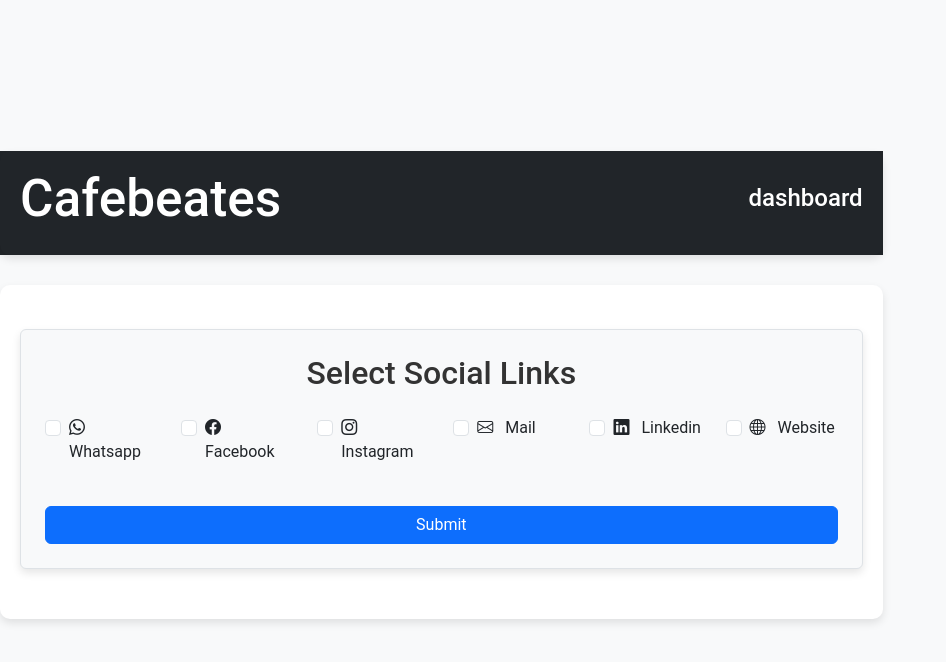
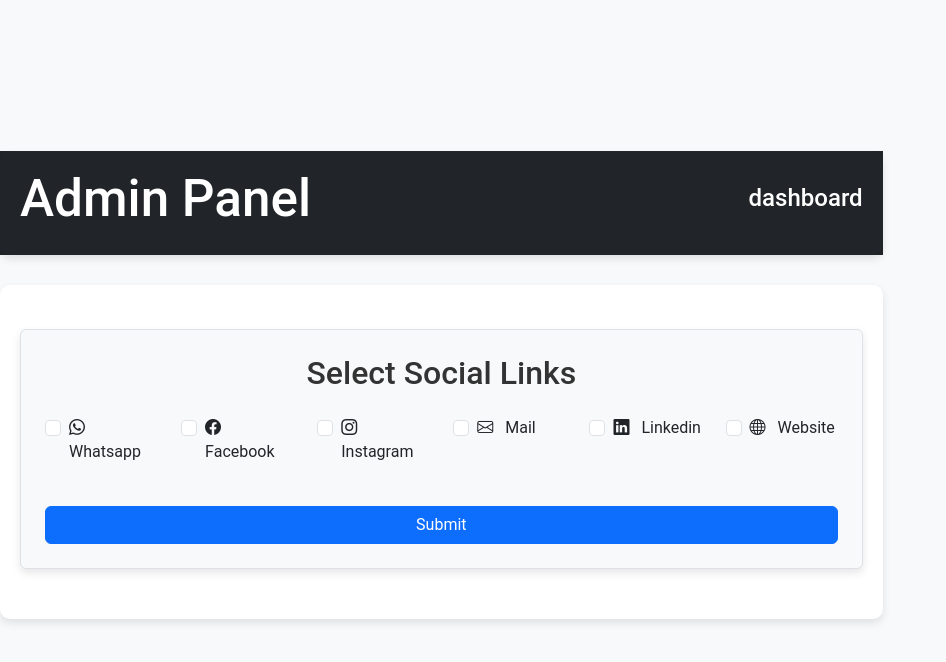
Before and after one commit to dhameliyahit/card.cutomcliq, a React (Vite) app: page /dashboard in a window 1280 px wide. Shown: the top 662 px of the page, without its empty margins (0-946 px from the left). Built offline with nearby package versions, Linux system fonts and the light colour scheme; the HTML template or start-up script is replaced by a standard one.

Commit message:
hange header name

```diff
--- a/src/components/Header.jsx
+++ b/src/components/Header.jsx
@@ -6,7 +6,7 @@ const Header = () => {
     <div className='container-fuild bg-dark text-light'>
         <div className="container  bg-dark text-light d-flex justify-content-between align-items-center">
             <Link to={"/"} className='text-white text-decoration-none'>
-              <h1>Cafebeates</h1>
+              <h1>Admin Panel</h1>
             </Link>
             <h4>
                 <Link to={"/dashboard"} className='text-white'>dashboard</Link>
```
